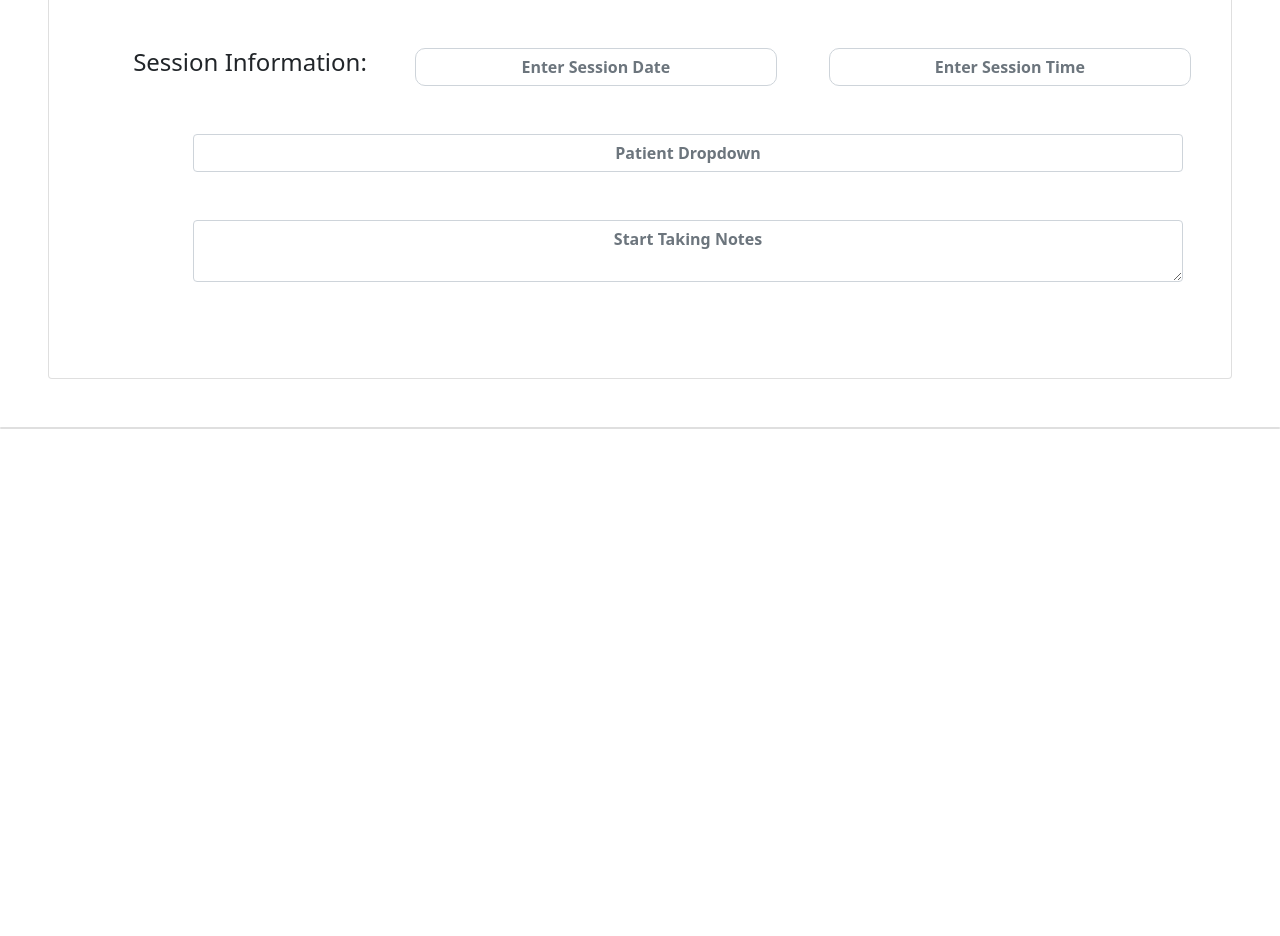
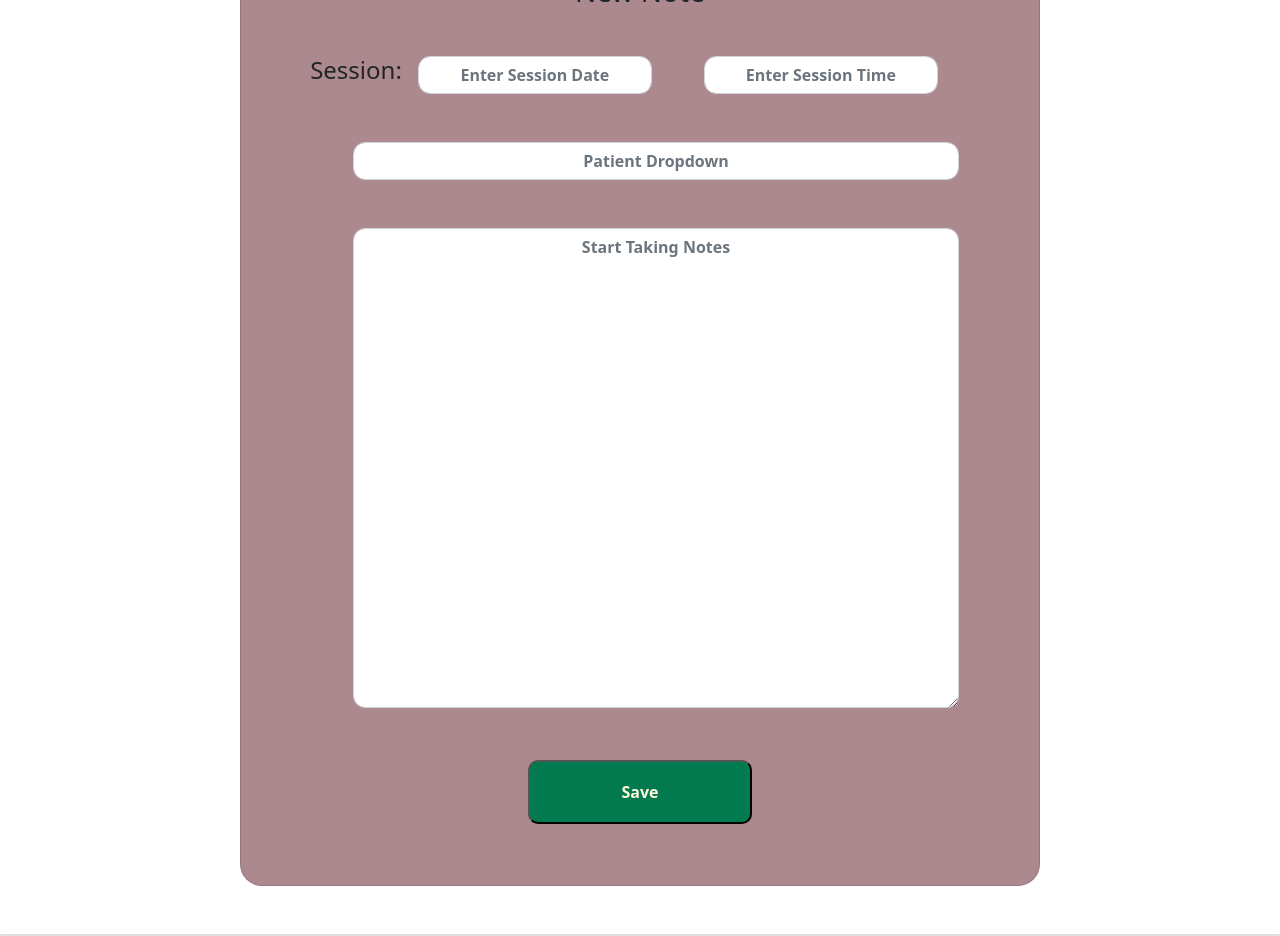
Before and after one commit to aroseca15/React_Work, a React (Create React App) app in the folder react_work/: page / in a window 1280 px wide. Shown: the part 220-1156 px from the top of the page. Before the commit the page ends 800 px from the top, so only its background shows below. Built offline with nearby package versions, Linux system fonts and the light colour scheme.

Commit message:
NoteTake Component finished.

```diff
--- a/react_work/src/App.css
+++ b/react_work/src/App.css
@@ -314,20 +314,49 @@ border-radius: 50%;
 background-color: #059c67;
 }
 
+
+/* NoteTaker Component: */
 .controls{
   border-radius: 10px;
   /* display: inline-block; */
-  margin-right: 3rem;
+
 
 }
 
 .form-control {
   text-align: center;
   font-weight: 900;
-  margin-left: 3rem;
+  margin-left: 1rem;
   margin-right: 3rem;
+  border-radius: 12px;
 }
 .notetakerR1{
   display: flex;
   justify-content: center;
 }
+
+.noteTakerCard{
+  width: 50rem;
+  height: 60rem;
+  display: inline-block;
+  margin-right: 3rem;
+  background-color: #ac888f;
+  border-radius: 22px;
+}
+
+.saveNoteBtn{
+  width: 14rem;
+  height: 4rem;
+  border-radius: 10px;
+  background-color: #017A50;
+  color:cornsilk;
+  font-weight: 600;
+}
+
+.saveNoteBtn:hover{
+  background-color: #9DC1FF;
+  color: black;
+  font-weight: 600;
+}
+
+/*  */
--- a/react_work/src/components/NoteTaker.js
+++ b/react_work/src/components/NoteTaker.js
@@ -5,15 +5,15 @@
 function NoteTaker() {
     return (
 
-        <div className="card m-5 p-5">
+        <div className="card noteTakerCard m-5 p-5">
             <h3 className="mb-5">New Note</h3>
             <form>
                 <div className="notetakerR1 mb-5">
-                    <h4>Session Information:</h4>
+                    <h4>Session:</h4>
                     <div className="form-group col-md-4 me-1">
                         <input type="email" className="form-control controls" id="inputEmail4" placeholder="Enter Session Date"></input>
                     </div>
-                    <div className="form-group col-md-4 me-1 mx-5">
+                    <div className="form-group col-md-4 mx-5">
                         <input type="email" className="form-control controls" id="inputEmail4" placeholder="Enter Session Time"></input>
                     </div>
                 </div>
@@ -24,7 +24,12 @@ function NoteTaker() {
                 </div>
                 <div className="notetakerR1 m-5">
                     <div className="form-group col-md-12">
-                        <textarea type="email" className="form-control" id="textareaEmail4" placeholder="Start Taking Notes"></textarea>
+                        <textarea type="email" style={{ height: '30rem'}} className="form-control" id="New ID?" placeholder="Start Taking Notes"></textarea>
+                    </div>
+                </div>
+                <div className="notetakerR1">
+                    <div className="m-1">
+                        <button className="saveNoteBtn">Save</button>
                     </div>
                 </div>
             </form>
```
